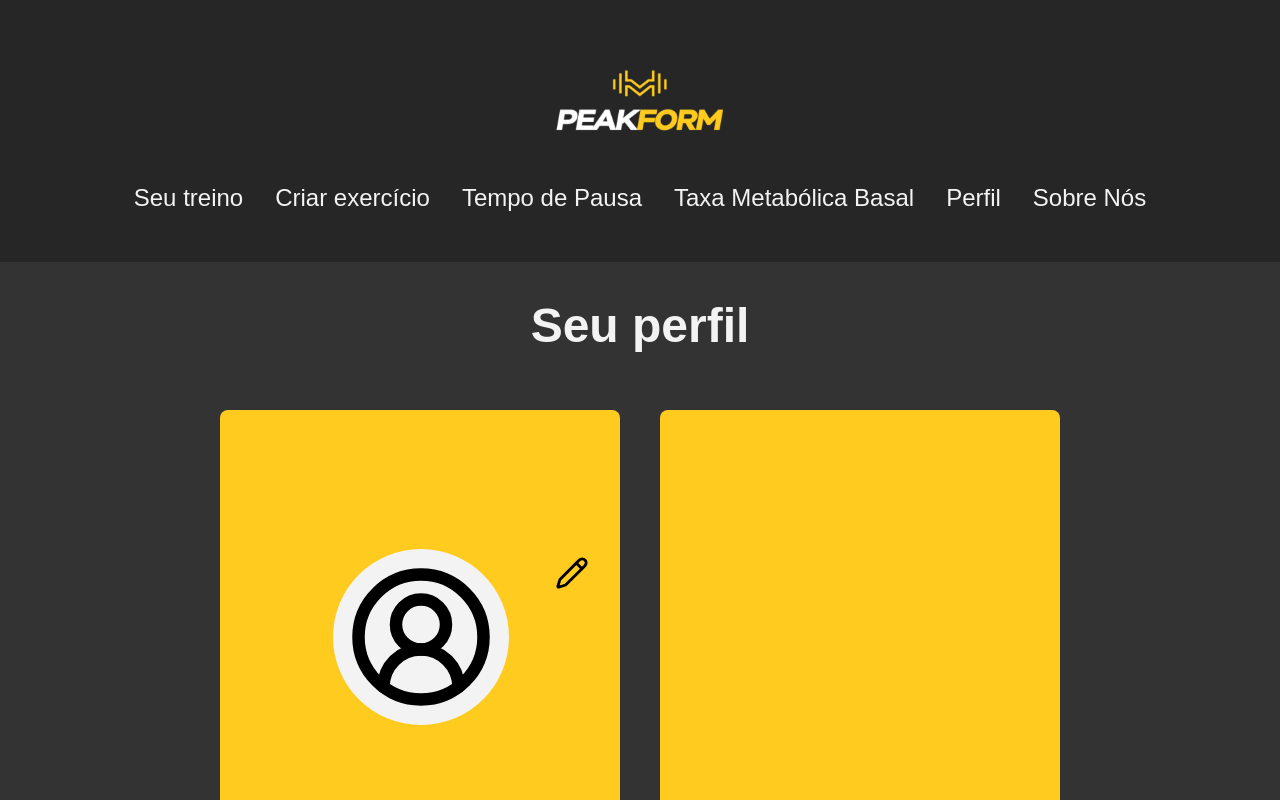
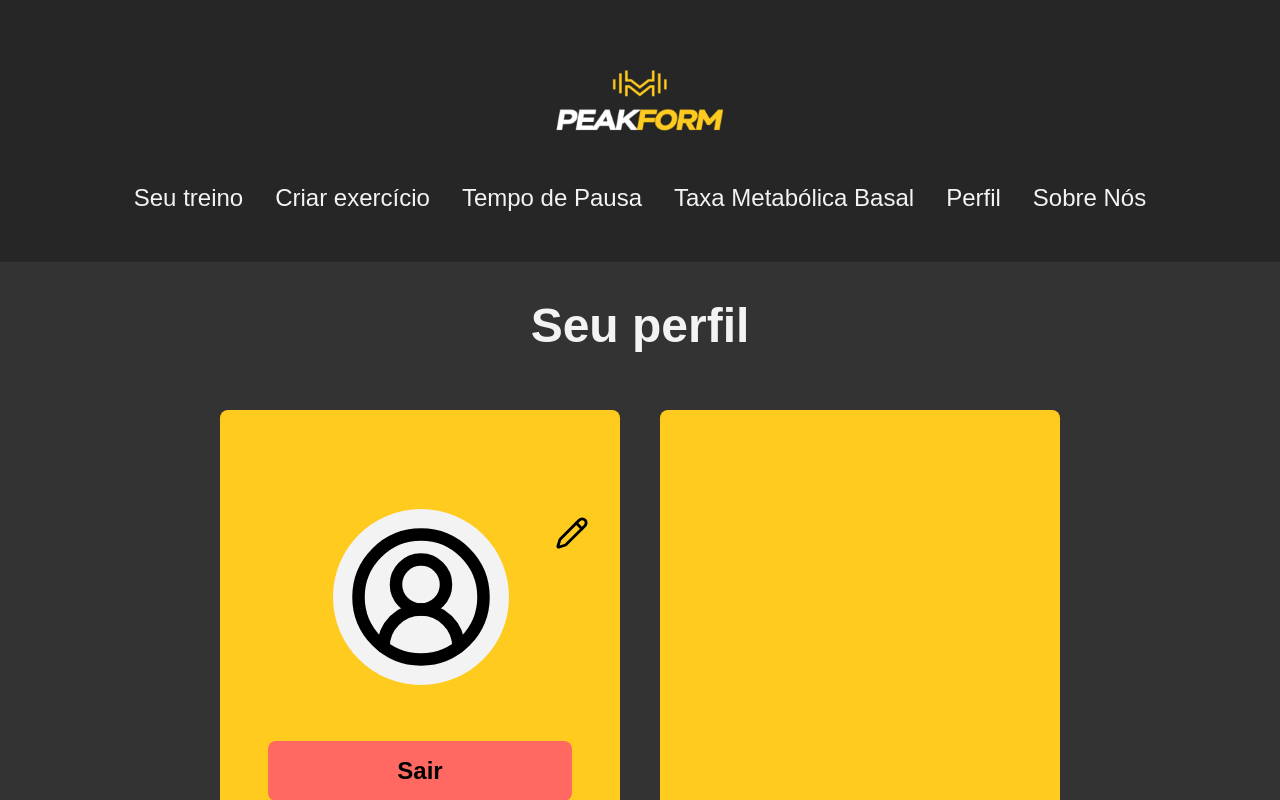
Before and after one commit to iagoliziero/peak-form, a React (Vite) app: page /perfil in a window 1280 px wide. Built offline with nearby package versions, Linux system fonts and the light colour scheme; a web font is replaced by a local one.

Commit message:
feat(auth): add logout button

```diff
--- a/src/pages/ProfilePage.jsx
+++ b/src/pages/ProfilePage.jsx
@@ -42,7 +42,7 @@ function ProfilePage() {
           </h1>
         </div>
         <div className="mt-10 mb-10 flex justify-center flex-col lg:flex-row gap-10 ">
-          <div className="flex justify-center items-center flex-col w-[350px] lg:w-[400px] h-[370px] lg:h-[450px] xl:w-[400px] bg-yellowMain rounded-lg p-6 gap-5">
+          <div className="flex justify-center items-center flex-col w-[350px] lg:w-[400px] h-[370px] lg:h-[450px] xl:w-[400px] bg-yellowMain rounded-lg p-6 gap-5 overflow-scroll no-scrollbar">
 
               <div className="flex flex-col items-center gap-3">
                 <div className="flex mt-10">
@@ -59,7 +59,13 @@ function ProfilePage() {
                 <h2 className="text-xl lg:text-2xl">{profile.email}</h2>
                 <h2 className="text-xl lg:text-2xl">{profile.date}</h2>
               </div>
+              <div>
+              <button className="w-[18rem] md:w-[19rem] xxl:h-[3.5rem] h-[3.75rem] bg-lightRed text-2xl rounded-lg hover:scale-105 transition-all font-semibold duration-[400ms]">
+                  Sair
+              </button>
+              </div>
           </div>
+
           <div className="flex items-center flex-col w-[350px] lg:w-[400px] h-[370px] lg:h-[450px] xl:w-[400px] bg-yellowMain rounded-lg p-6 gap-5 overflow-scroll no-scrollbar ">
           {profileBody.length > 0 && (
               <div className="flex flex-col items-center gap-3">
```
